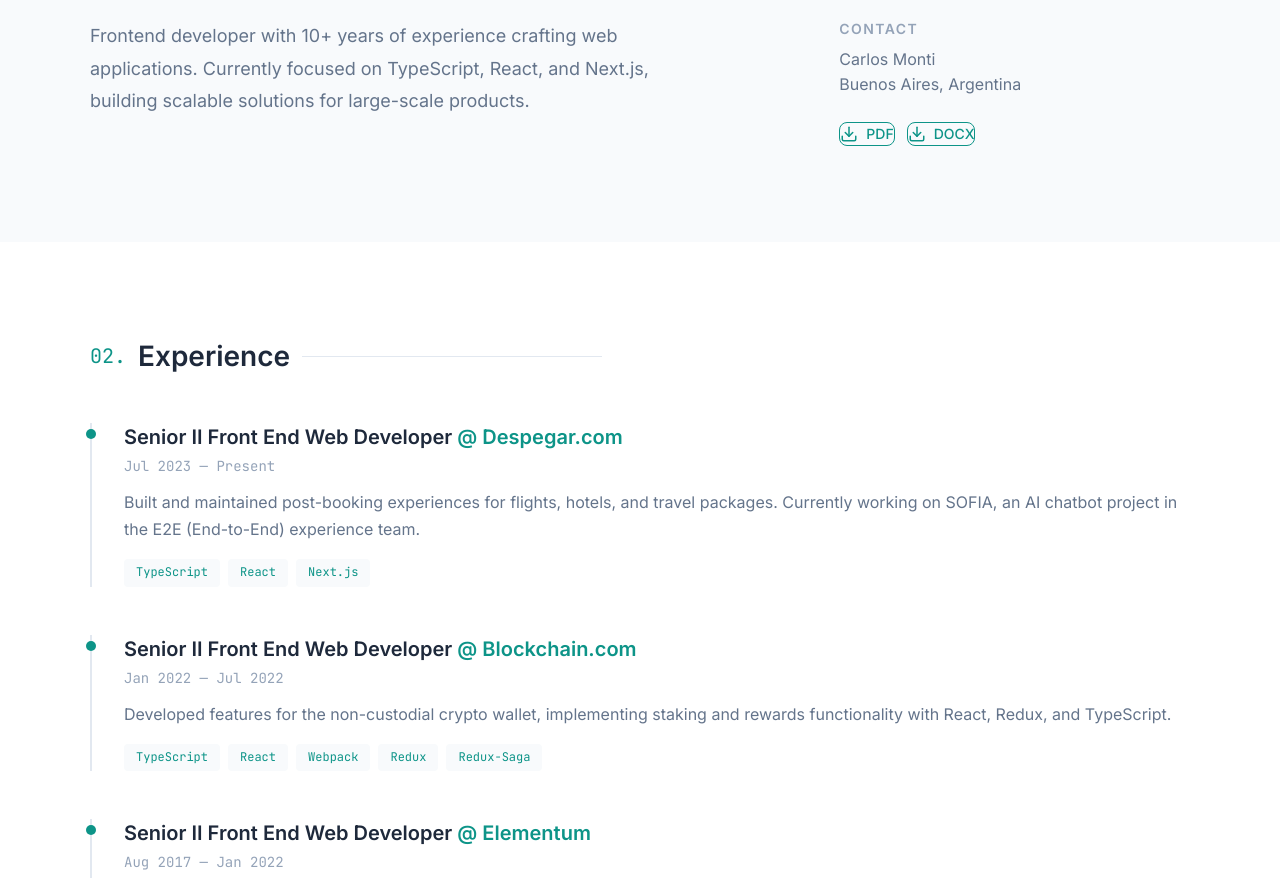
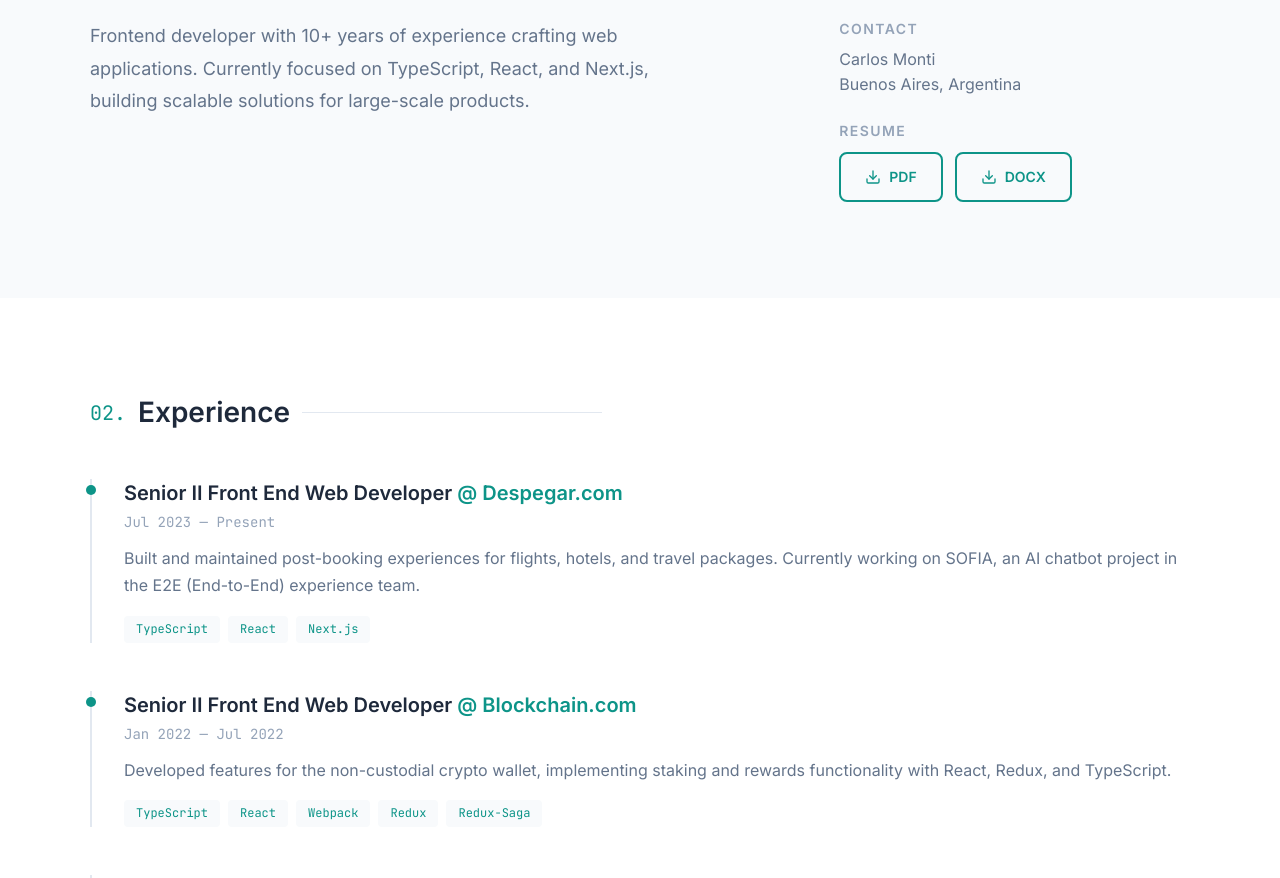
Before and after one commit to testacode/resume, a Next.js app: page / in a window 1280 px wide. Shown: the part 960-1838 px from the top of the page. Built offline with nearby package versions, Linux system fonts and the light colour scheme.

Commit message:
fix: improve download buttons styling

```diff
--- a/src/components/sections/About/About.module.css
+++ b/src/components/sections/About/About.module.css
@@ -62,6 +62,15 @@
   color: var(--color-text-secondary);
 }
 
+.downloadSection h3 {
+  font-size: 0.875rem;
+  font-weight: 600;
+  color: var(--color-text-muted);
+  text-transform: uppercase;
+  letter-spacing: 0.1em;
+  margin-bottom: var(--space-3);
+}
+
 .downloadButtons {
   display: flex;
   gap: var(--space-3);
@@ -70,19 +79,23 @@
 .downloadButton {
   display: inline-flex;
   align-items: center;
+  justify-content: center;
   gap: var(--space-2);
-  padding: var(--space-3) var(--space-5);
+  padding: var(--space-3) var(--space-6);
+  min-width: 100px;
   font-size: 0.875rem;
-  font-weight: 500;
+  font-weight: 600;
   color: var(--color-accent);
-  border: 1px solid var(--color-accent);
+  background-color: transparent;
+  border: 2px solid var(--color-accent);
   border-radius: var(--radius-md);
-  transition: background-color var(--transition-fast), color var(--transition-fast);
+  transition: background-color var(--transition-fast), color var(--transition-fast), transform var(--transition-fast);
 }
 
 .downloadButton:hover {
   background-color: var(--color-accent);
   color: var(--color-background);
+  transform: translateY(-2px);
 }
 
 @media (min-width: 768px) {
--- a/src/components/sections/About/About.tsx
+++ b/src/components/sections/About/About.tsx
@@ -52,6 +52,8 @@
               </p>
             </div>
 
+            <div className={styles.downloadSection}>
+              <h3>Resume</h3>
               <div className={styles.downloadButtons}>
                 <a
                   href={resumePdfUrl}
@@ -60,7 +62,7 @@
                   rel="noopener noreferrer"
                   aria-label="Download my resume in PDF format"
                 >
-                <FiDownload size={18} />
+                  <FiDownload size={16} />
                   PDF
                 </a>
                 <a
@@ -70,9 +72,10 @@
                   rel="noopener noreferrer"
                   aria-label="Download my resume in Word format"
                 >
-                <FiDownload size={18} />
+                  <FiDownload size={16} />
                   DOCX
                 </a>
+              </div>
             </div>
           </MotionDiv>
         </div>
```
Lines whose indentation alone changed are shown as unchanged.
